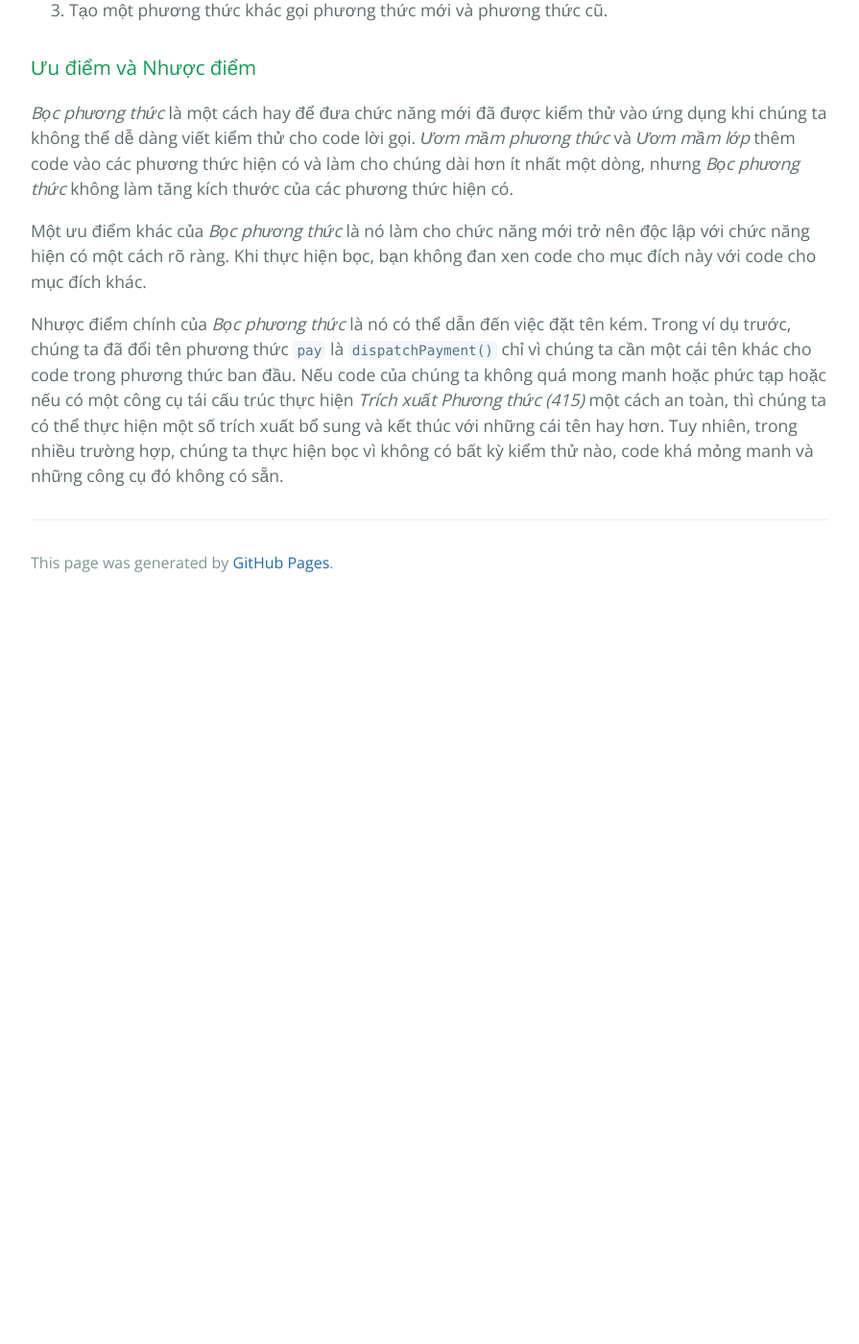
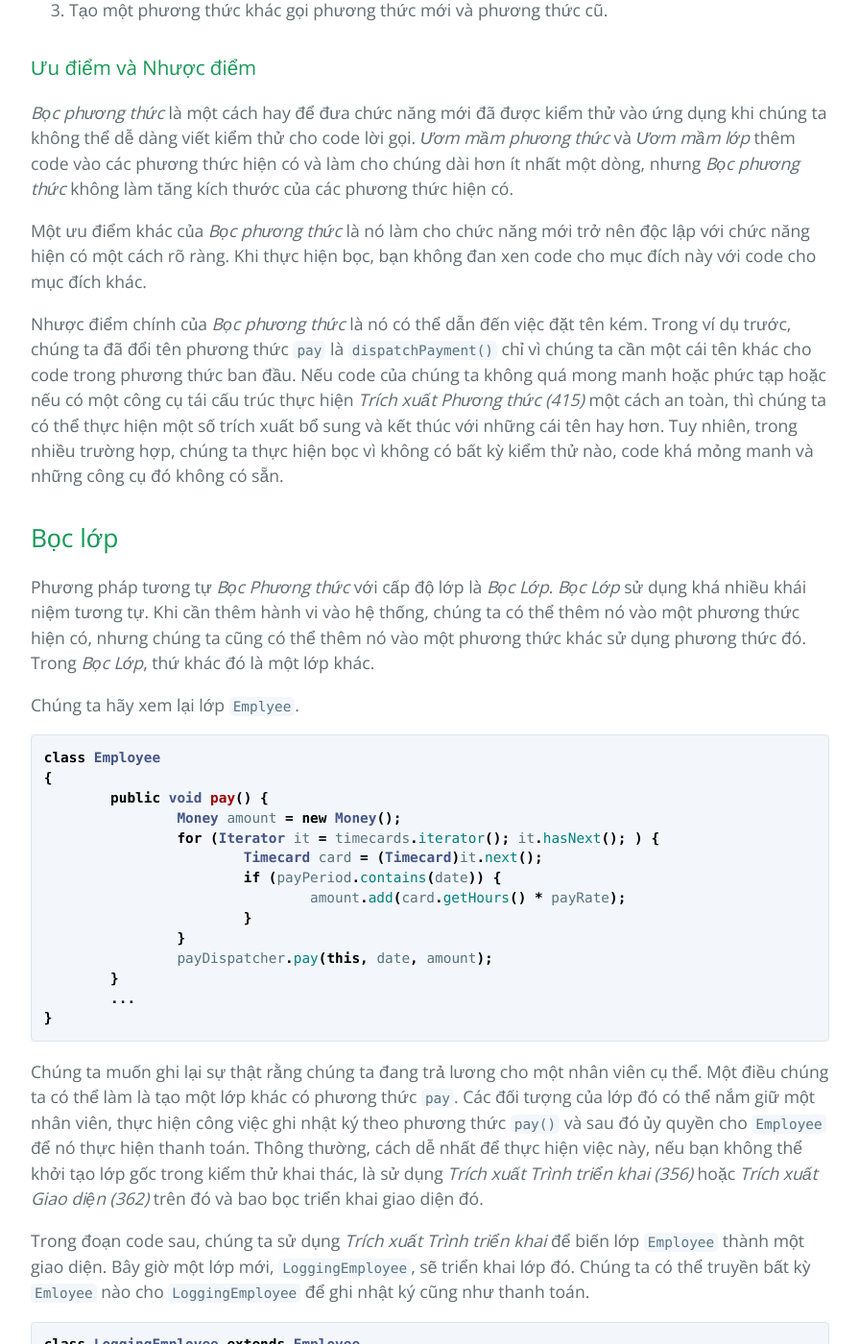
Before and after one commit to HaiBV/haibv.github.io, a Jekyll site: the page built from working-effectively-with-legacy-code/chapter-6-i-dont-have-much-time-and-i-have-to-change-it.md.md, in a window 1280 px wide and 1400 px high, scrolled down 13721 px. Shown: the whole window at 96% size, without its empty margins (192-1087 px from the left). Built offline with Jekyll 4.4.1, drawn with Linux system fonts in a browser that asks for light colours; our own code applies the rules of GitHub Pages for plain Markdown files; before the commit the page ends 14351 px from its top, so only the background shows below that; some of the changed text lies outside the part shown.

Commit message:
Book - Working Efectively with Legacy Code - P2 - C6

````diff
--- a/working-effectively-with-legacy-code/chapter-6-i-dont-have-much-time-and-i-have-to-change-it.md.md
+++ b/working-effectively-with-legacy-code/chapter-6-i-dont-have-much-time-and-i-have-to-change-it.md.md
@@ -381,3 +381,51 @@ _Bọc phương thức_ là một cách hay để đưa chức năng mới đã
 Một ưu điểm khác của _Bọc phương thức_ là nó làm cho chức năng mới trở nên độc lập với chức năng hiện có một cách rõ ràng. Khi thực hiện bọc, bạn không đan xen code cho mục đích này với code cho mục đích khác.
 
 Nhược điểm chính của _Bọc phương thức_ là nó có thể dẫn đến việc đặt tên kém. Trong ví dụ trước, chúng ta đã đổi tên phương thức `pay` là `dispatchPayment()` chỉ vì chúng ta cần một cái tên khác cho code trong phương thức ban đầu. Nếu code của chúng ta không quá mong manh hoặc phức tạp hoặc nếu có một công cụ tái cấu trúc thực hiện _Trích xuất Phương thức (415)_ một cách an toàn, thì chúng ta có thể thực hiện một số trích xuất bổ sung và kết thúc với những cái tên hay hơn. Tuy nhiên, trong nhiều trường hợp, chúng ta thực hiện bọc vì không có bất kỳ kiểm thử nào, code khá mỏng manh và những công cụ đó không có sẵn.
+
+## Bọc lớp
+
+Phương pháp tương tự _Bọc Phương thức_ với cấp độ lớp là _Bọc Lớp_. _Bọc Lớp_ sử dụng khá nhiều khái niệm tương tự. Khi cần thêm hành vi vào hệ thống, chúng ta có thể thêm nó vào một phương thức hiện có, nhưng chúng ta cũng có thể thêm nó vào một phương thức khác sử dụng phương thức đó. Trong _Bọc Lớp_, thứ khác đó là một lớp khác.
+
+Chúng ta hãy xem lại lớp `Emplyee`.
+
+```java
+class Employee
+{
+	public void pay() {
+		Money amount = new Money();
+		for (Iterator it = timecards.iterator(); it.hasNext(); ) {
+			Timecard card = (Timecard)it.next();
+			if (payPeriod.contains(date)) {
+				amount.add(card.getHours() * payRate);
+			}
+		}
+		payDispatcher.pay(this, date, amount);
+	}
+	...
+}
+```
+
+Chúng ta muốn ghi lại sự thật rằng chúng ta đang trả lương cho một nhân viên cụ thể. Một điều chúng ta có thể làm là tạo một lớp khác có phương thức `pay`. Các đối tượng của lớp đó có thể nắm giữ một nhân viên, thực hiện công việc ghi nhật ký theo phương thức `pay()` và sau đó ủy quyền cho `Employee` để nó thực hiện thanh toán. Thông thường, cách dễ nhất để thực hiện việc này, nếu bạn không thể khởi tạo lớp gốc trong kiểm thử khai thác, là sử dụng _Trích xuất Trình triển khai (356)_ hoặc _Trích xuất Giao diện (362)_ trên đó và bao bọc triển khai giao diện đó.
+
+Trong đoạn code sau, chúng ta sử dụng _Trích xuất Trình triển khai_ để biến lớp `Employee` thành một giao diện. Bây giờ một lớp mới, `LoggingEmployee`, sẽ triển khai lớp đó. Chúng ta có thể truyền bất kỳ `Emloyee` nào cho `LoggingEmployee` để ghi nhật ký cũng như thanh toán.
+
+```java
+class LoggingEmployee extends Employee
+{
+	public LoggingEmployee(Employee e) {
+		employee = e;
+	}
+
+	public void pay() {
+		logPayment();
+		employee.pay();
+	}
+
+	private void logPayment() {
+		...
+	}
+	...
+}
+```
+
+Kỹ thuật này được gọi là `decorator pattern`. Chúng ta tạo các đối tượng của một lớp bao bọc một lớp khác và truyền chúng đi khắp nơi. Lớp bao bọc phải có giao diện giống với lớp mà nó bao bọc để nơi gọi không biết rằng họ đang làm việc với lớp bao bọc. Trong ví dụ, `LoggingEmployee` là một `decorator` cho `Employee`. Nó cần phải có phương thức `pay()` và bất kỳ phương thức nào khác trên `Employee` được nọi gọi sử dụng.
````
